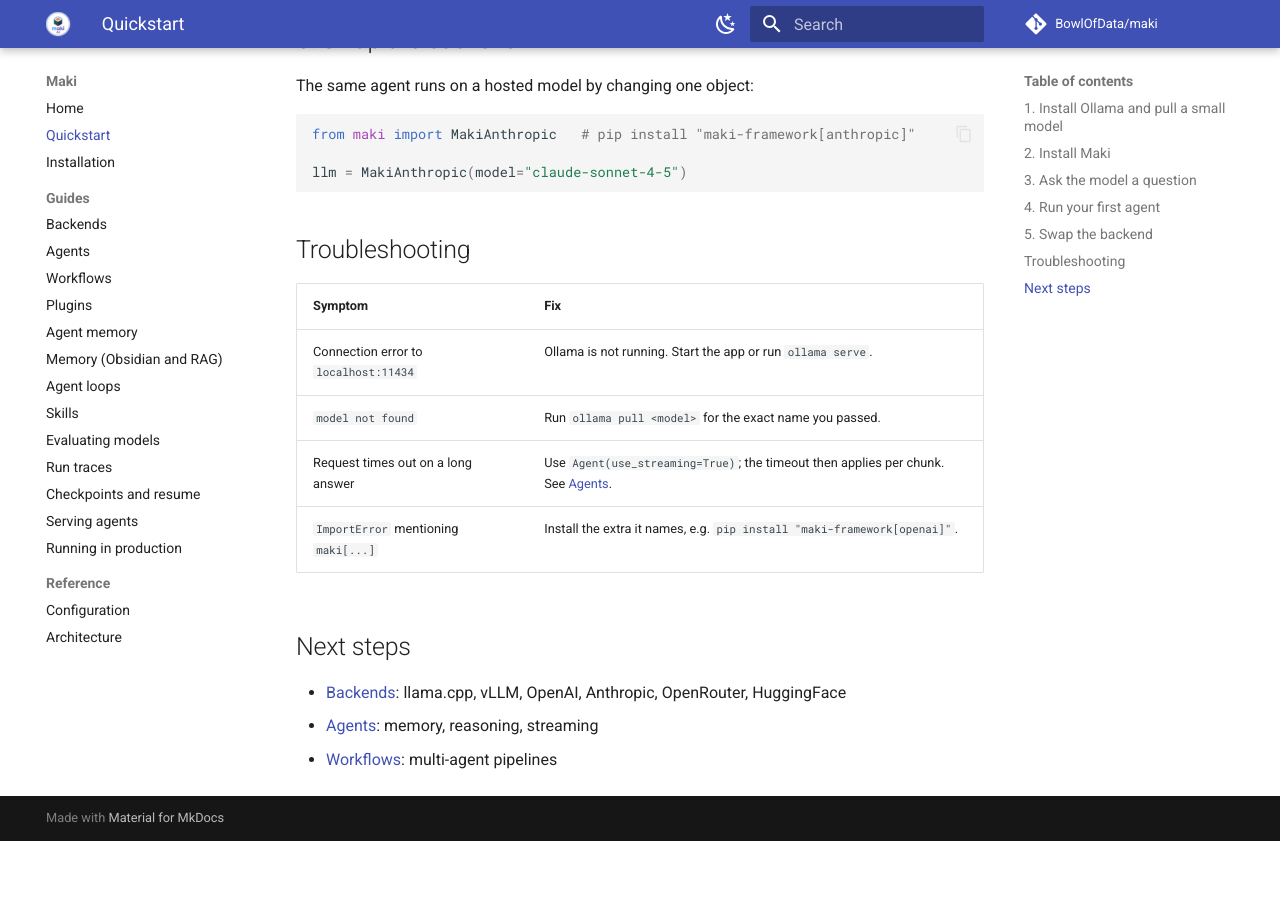
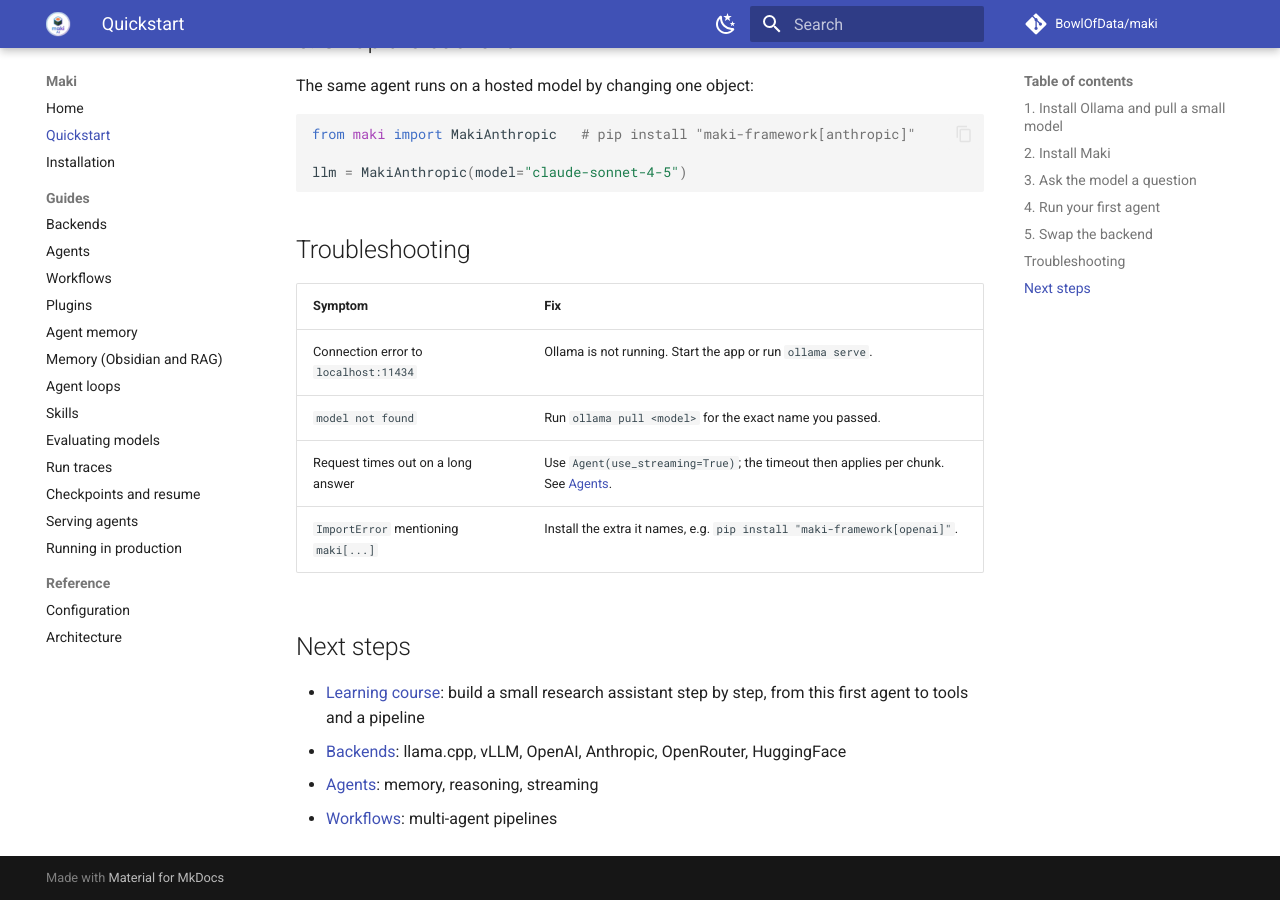
Before and after one commit to BowlOfData/maki, an MkDocs documentation site: the page built from docs/user/quickstart.md, in a window 1280 px wide and 900 px high, scrolled down 1351 px. Built offline with MkDocs 1.6.1 and Material for MkDocs 9.7.7, drawn with Linux system fonts in a browser that asks for light colours; comment, search, counter and statistics services are not loaded; before the commit the page ends 2192 px from its top, so only the background shows below that.

Commit message:
Link the Learning course from the README, docs, landing page and PyPI URLs
Co-Authored-By: Claude Sonnet 5.5 <noreply@anthropic.com>

```diff
--- a/docs/user/quickstart.md
+++ b/docs/user/quickstart.md
@@ -73,6 +73,7 @@ llm = MakiAnthropic(model="claude-sonnet-4-5")
 
 ## Next steps
 
+- [Learning course](https://bowlofdata.net/learning/): build a small research assistant step by step, from this first agent to tools and a pipeline
 - [Backends](backends.md): llama.cpp, vLLM, OpenAI, Anthropic, OpenRouter, HuggingFace
 - [Agents](agents.md): memory, reasoning, streaming
 - [Workflows](workflows.md): multi-agent pipelines
--- a/pyproject.toml
+++ b/pyproject.toml
@@ -98,6 +98,7 @@ all = [
 [project.urls]
 Homepage = "https://bowlofdata.github.io/maki/"
 Documentation = "https://bowlofdata.github.io/maki/docs/"
+Learning = "https://bowlofdata.net/learning/"
 Source = "https://github.com/BowlOfData/maki"
 Issues = "https://github.com/BowlOfData/maki/issues"
 Changelog = "https://github.com/BowlOfData/maki/blob/main/CHANGELOG.md"
```
Also changed, not shown: CHANGELOG.md (+3 -0 lines), README.md (+1 -0 lines), docs/user/index.md (+1 -0 lines), 1 other file.
